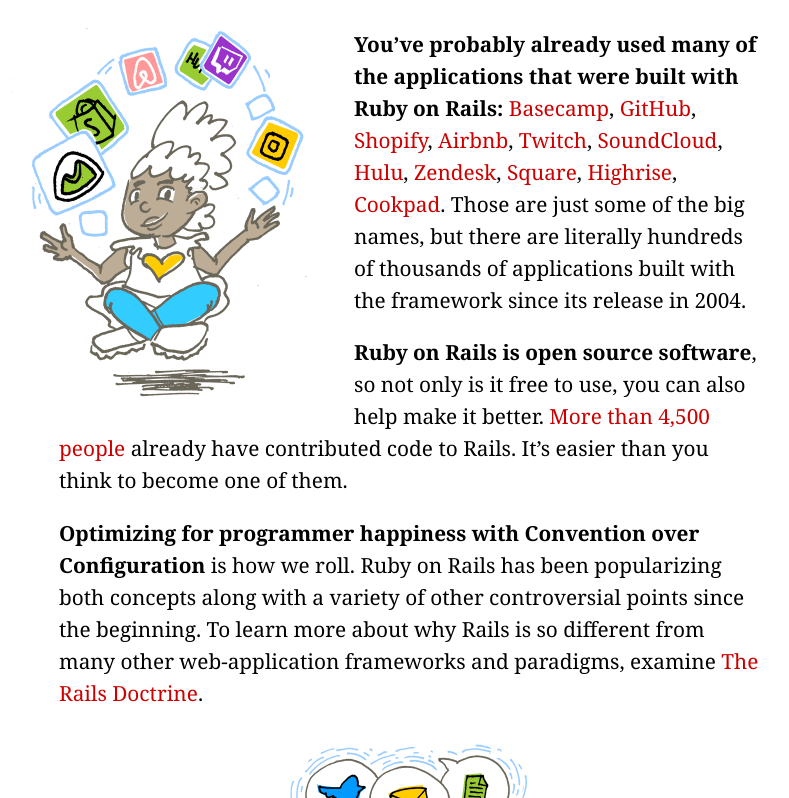
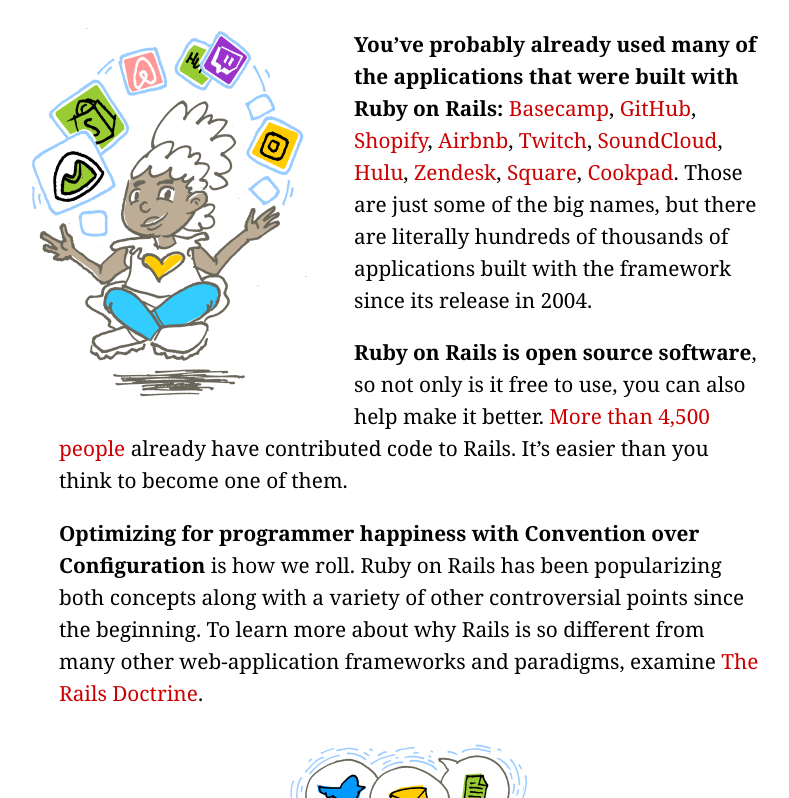
Before and after one commit to rails/homepage, a Jekyll site: the page built from index.html, in a window 1280 px wide and 900 px high, scrolled down 1177 px, cut to the strip 102-900 px from the top of the window. Shown: the whole strip, without its empty margins (231-1020 px from the left). Built offline with Jekyll 4.4.1, drawn with Linux system fonts in a browser that asks for light colours.

Commit message:
No longer relevant

```diff
--- a/index.html
+++ b/index.html
@@ -41,7 +41,7 @@
         <img src="/images/rubyrails.png" alt="Rails does it all.">
       </figure>
 
-      <p><strong>You’ve probably already used many of the applications that were built with Ruby on Rails:</strong> <a href="https://basecamp.com">Basecamp</a>, <a href="https://github.com">GitHub</a>, <a href="https://shopify.com">Shopify</a>, <a href="https://airbnb.com">Airbnb</a>, <a href="https://twitch.tv">Twitch</a>, <a href="https://soundcloud.com">SoundCloud</a>, <a href="https://hulu.com">Hulu</a>, <a href="https://zendesk.com">Zendesk</a>, <a href="https://square.com">Square</a>, <a href="https://highrisehq.com">Highrise</a>, <a href="https://cookpad.com">Cookpad</a>. Those are just some of the big names, but there are literally hundreds of thousands of applications built with the framework since its release in 2004.</p>
+      <p><strong>You’ve probably already used many of the applications that were built with Ruby on Rails:</strong> <a href="https://basecamp.com">Basecamp</a>, <a href="https://github.com">GitHub</a>, <a href="https://shopify.com">Shopify</a>, <a href="https://airbnb.com">Airbnb</a>, <a href="https://twitch.tv">Twitch</a>, <a href="https://soundcloud.com">SoundCloud</a>, <a href="https://hulu.com">Hulu</a>, <a href="https://zendesk.com">Zendesk</a>, <a href="https://square.com">Square</a>, <a href="https://cookpad.com">Cookpad</a>. Those are just some of the big names, but there are literally hundreds of thousands of applications built with the framework since its release in 2004.</p>
 
       <p><strong>Ruby on Rails is open source software</strong>, so not only is it free to use, you can also help make it better. <a href="http://contributors.rubyonrails.org">More than 4,500 people</a> already have contributed code to Rails. It’s easier than you think to become one of them.</p>
 
```
